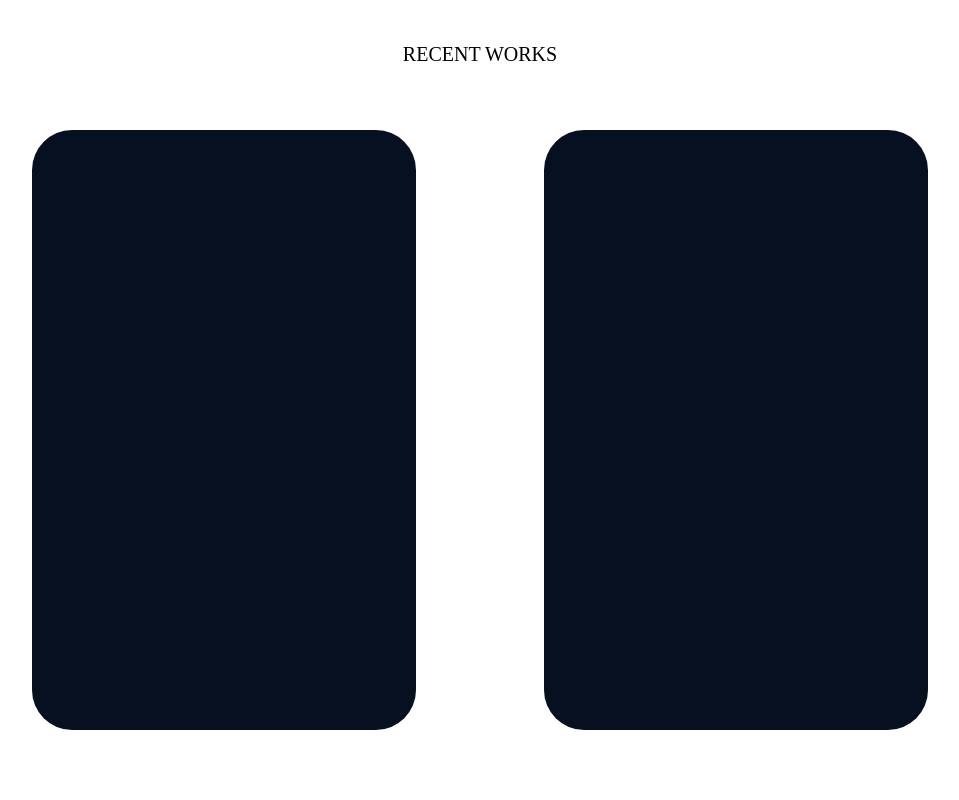
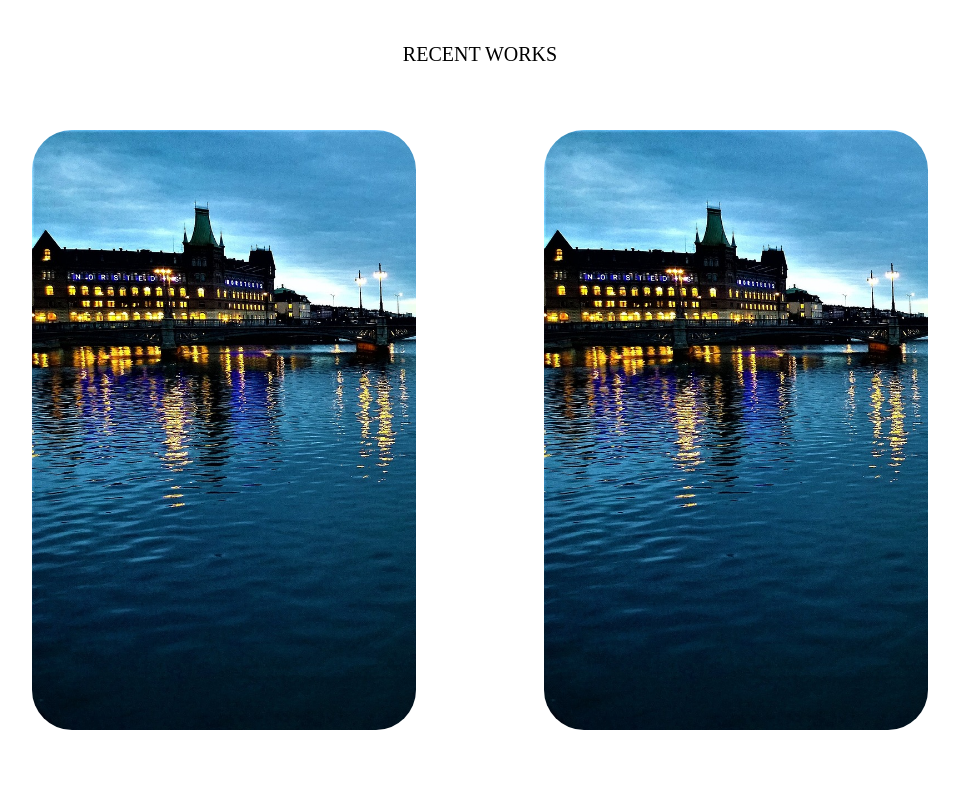
Before and after one commit to PaulTeshome/spira-site, a React (Create React App) app in the folder spira/: page / in a window 1280 px wide. Shown: the part 3080-3880 px from the top of the page, without its empty margins (160-1119 px from the left). Built offline with nearby package versions, Linux system fonts and the light colour scheme.

Commit message:
Update RecentWorksCard.css

```diff
--- a/spira/src/components/RecentWorksCard.css
+++ b/spira/src/components/RecentWorksCard.css
@@ -1,44 +1,75 @@
 .recent-card{
+    background-image:  linear-gradient(to right, rgba(6, 16, 32, 0.729),rgba(6, 16, 32, 0.729), rgba(0, 0, 2, 0.52)), url('../images/stockholm1.jpg');
+    background-repeat: no-repeat;
+    background-size: cover;
     min-height:200px;
     width:40%;
     margin:5%;
     border-radius: 20px;
-    background-color: #061020;
+
 }
 
-.recent-card-bg{
-    background-image: url('../images/Growing-Your-Digital-Marketing-Agency-1.jpg');
-    width: 100%;
-    height: 100%;
-    z-index: -1;
-    background-repeat: no-repeat;
-    border-radius: 20px;
-    background-size: cover;
+.recent-card-header{
+    font-size: 14px;
+    font-family: 'Times New Roman', Times, serif;
+    text-align: center;
+}
+
+.recent-card-desc{
+    width: 80%;
+    padding: 10%;
+    z-index: 10;
+    color: aliceblue;
+    font-size: 8px;
+    font-family: 'Courier New', Courier, monospace;
+    text-align: left;
+    display: flex;
+    flex-direction: column;
+}
+
+.recent-card-text{
+    margin-top: 10%;
+    margin-left: 5%;
 }
 
 @media only screen and (min-width: 600px) {
     /* For tablets: */
     .recent-card{
-        min-height:400px;
+        background-image:  linear-gradient(to right, rgba(6, 16, 32, 0.729),rgba(6, 16, 32, 0.729), rgba(0, 0, 2, 0.52)), url('../images/stockholm1.jpg');
+        min-height:300px;
         width:30%;
         border-radius: 40px;
     }
 
-    .recent-card-bg{
-        border-radius: 40px;
+    .recent-card-header{
+        font-size: 20px;
     }
 
-  }
+    .recent-card-desc{
+        font-size: 10px;
+    }
 
-  @media only screen and (min-width: 850px) {
-    /* For desktop: */
+
+}
+
+@media only screen and (min-width: 850px) {
+/* For desktop: */
     .recent-card{
+        background-image: url('../images/stockholm1.jpg');
         min-height:600px;
         width:30%;
         border-radius: 40px;
     }
 
-    .recent-card-bg{
-        border-radius: 40px;
+    .recent-card:hover{
+        background-image:  linear-gradient(to right, rgba(6, 16, 32, 0.729),rgba(6, 16, 32, 0.729), rgba(0, 0, 2, 0.52)), url('../images/stockholm1.jpg');
     }
-  }
+
+    .recent-card-header{
+        font-size: 24px;
+    }
+
+    .recent-card-desc{
+        font-size: 14px;
+    }
+}
```
